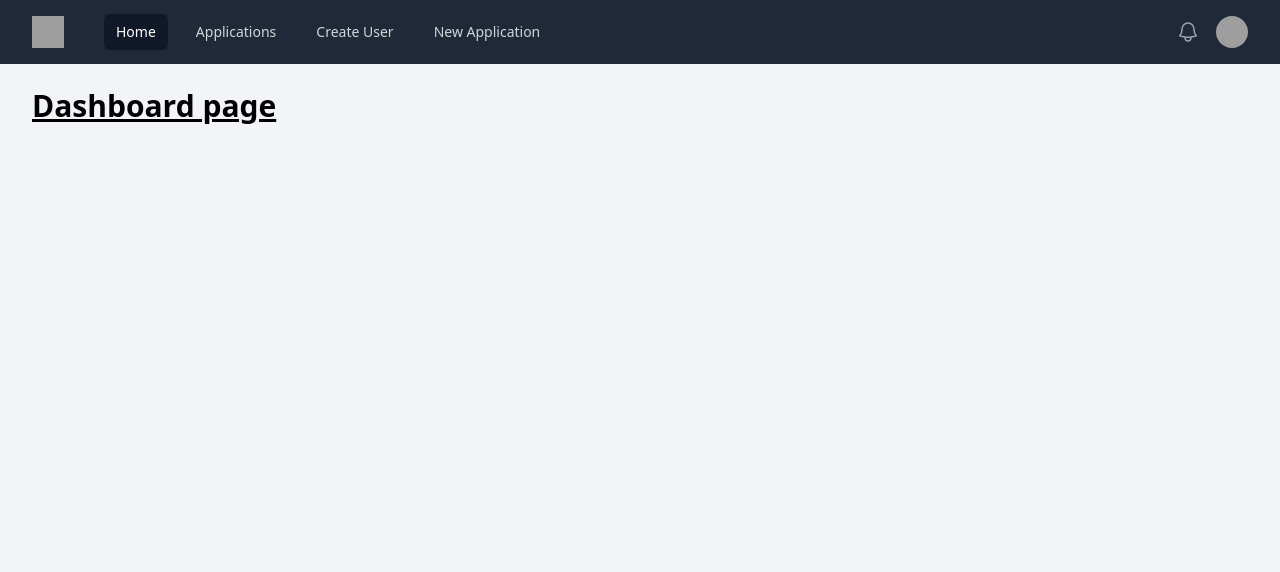
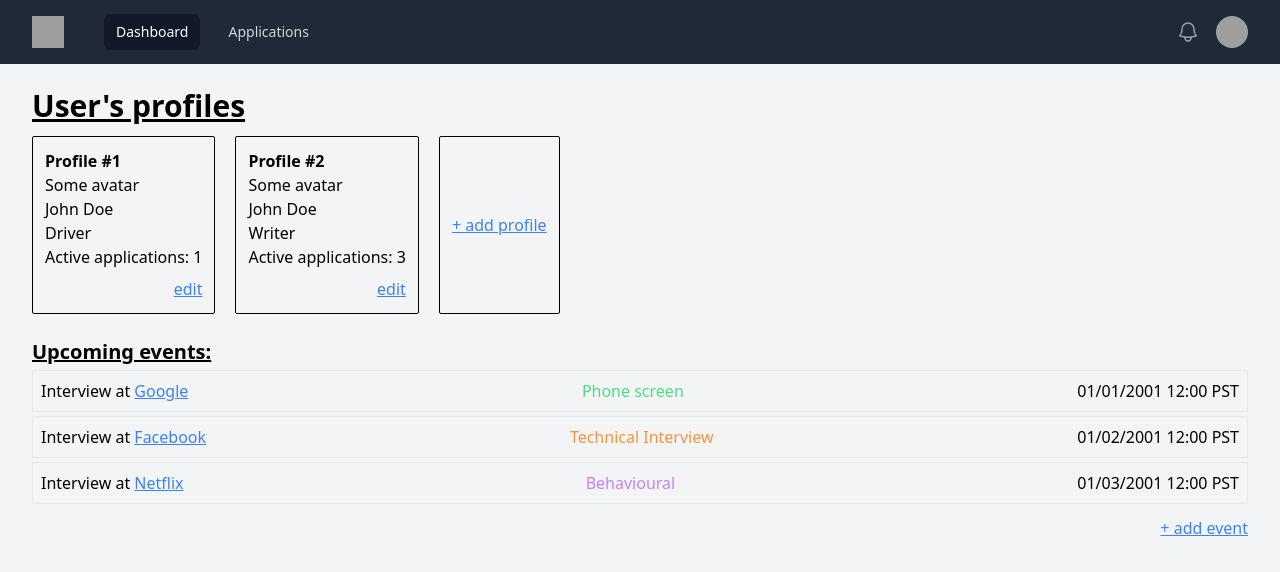
Before and after one commit to thewebwelost/outerview, a Next.js app: page /dashboard in a window 1280 px wide. Shown: the top 572 px of the page. Built offline with nearby package versions, Linux system fonts and the light colour scheme; grey boxes are pictures that could not be loaded.

Commit message:
dashboard first look

```diff
--- a/components/Header.tsx
+++ b/components/Header.tsx
@@ -12,10 +12,10 @@ function Header() {
   };
 
   const navigation = [
-    { name: 'Home', href: '/dashboard', current: true },
+    { name: 'Dashboard', href: '/dashboard', current: true },
     { name: 'Applications', href: '/applications', current: false },
-    { name: 'Create User', href: '/createUser', current: false },
-    { name: 'New Application', href: '/newApplication', current: false },
+    // { name: 'Create User', href: '/createUser', current: false },
+    // { name: 'New Application', href: '/newApplication', current: false },
   ];
 
   const userNavigation = [
--- a/pages/applications.tsx
+++ b/pages/applications.tsx
@@ -3,11 +3,11 @@ import Layout from '../components/Layout';
 
 const Applications: NextPage = () => {
   return (
-    <div>
-      <Layout>
-        <h1 className="text-3xl font-bold underline">Some landing</h1>
-      </Layout>
-    </div>
+    <Layout>
+      <>
+        <h1 className="text-3xl font-bold underline">All applications</h1>
+      </>
+    </Layout>
   );
 };
 
--- a/pages/dashboard.tsx
+++ b/pages/dashboard.tsx
@@ -5,7 +5,76 @@ const Dashboard: NextPage = () => {
   return (
     <div>
       <Layout>
-        <h1 className="text-3xl font-bold underline">Dashboard page</h1>
+        <>
+          <h1 className="text-3xl font-bold underline">User&apos;s profiles</h1>
+          <div className={'flex mt-3'}>
+            <div
+              className={'p-3 mr-5 border border-solid border-black rounded-sm'}
+            >
+              <h3 className={'font-bold'}>Profile #1</h3>
+              <p>Some avatar</p>
+              <h3>John Doe</h3>
+              <p>Driver</p>
+              <p>Active applications: 1</p>
+              <a className={'block mt-2 text-blue-500 underline text-right'}>
+                edit
+              </a>
+            </div>
+
+            <div
+              className={'p-3 mr-5 border border-solid border-black rounded-sm'}
+            >
+              <h3 className={'font-bold'}>Profile #2</h3>
+              <p>Some avatar</p>
+              <h3>John Doe</h3>
+              <p>Writer</p>
+              <p>Active applications: 3</p>
+              <a className={'block mt-2 text-blue-500 underline text-right'}>
+                edit
+              </a>
+            </div>
+
+            <a
+              className={
+                'flex justify-center items-center p-3 mr-5 text-blue-500 underline border border-solid border-black rounded-sm cursor-pointer'
+              }
+            >
+              + add profile
+            </a>
+          </div>
+
+          <br />
+
+          <h2 className="text-xl font-bold underline">Upcoming events:</h2>
+          <ul>
+            <li className="flex justify-between border mt-1 p-2">
+              <span>
+                Interview at <a className={'text-blue-500 underline'}>Google</a>
+              </span>
+              <span className={'text-green-400'}>Phone screen</span>{' '}
+              <span>01/01/2001 12:00 PST</span>
+            </li>
+            <li className="flex justify-between border mt-1 p-2">
+              <span>
+                Interview at{' '}
+                <a className={'text-blue-500 underline'}>Facebook</a>
+              </span>
+              <span className={'text-orange-400'}>Technical Interview</span>{' '}
+              <span>01/02/2001 12:00 PST</span>
+            </li>
+            <li className="flex justify-between border mt-1 p-2">
+              <span>
+                Interview at{' '}
+                <a className={'text-blue-500 underline'}>Netflix</a>
+              </span>
+              <span className={'text-purple-400'}>Behavioural</span>{' '}
+              <span>01/03/2001 12:00 PST</span>
+            </li>
+          </ul>
+          <a className="block mt-3 text-right text-blue-500 underline cursor-pointer">
+            + add event
+          </a>
+        </>
       </Layout>
     </div>
   );
```
